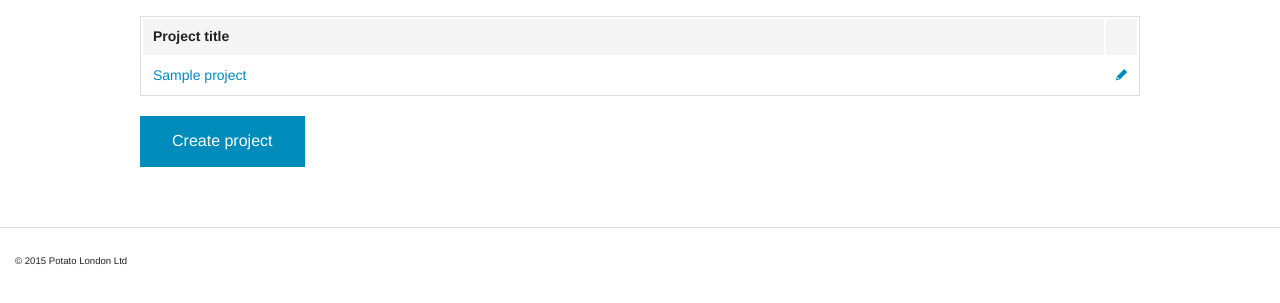
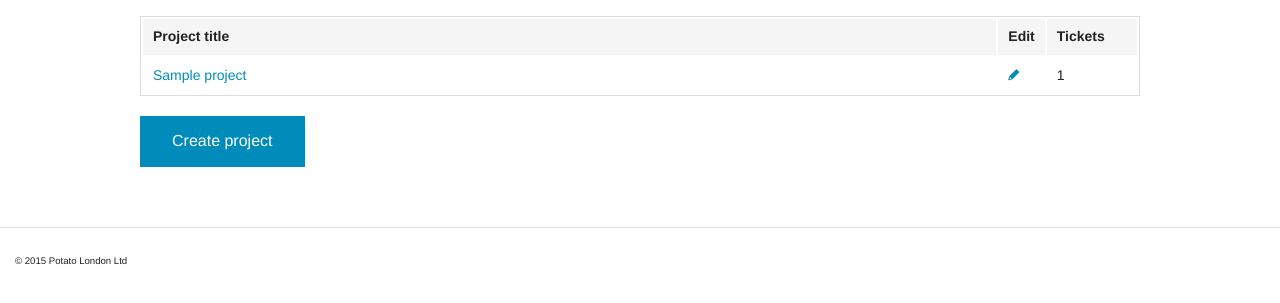
Before and after one commit to XOyarz/potato-app, a Django app: template tracker/templates/site/project_list.html in a window 1280 px wide. Shown: the part 45-348 px from the top of the page. Run offline with Django 3.2, Linux system fonts and the light colour scheme; the template is opened without the code that fills it: most values are stand-ins (such as "Sample title", 1, 10 or a date in 2020).

Commit message:
Added Ticket Count Column to Project List page

```diff
--- a/tracker/templates/site/project_list.html
+++ b/tracker/templates/site/project_list.html
@@ -7,7 +7,8 @@
 			<thead>
 				<tr>
 					<th width="1200">Project title</th>
-					<th></th>
+					<th>Edit</th>
+					<th width="100">Tickets</th>
 				</tr>
 			</thead>
 			<tbody>
@@ -19,6 +20,9 @@
 							<i class="fi-pencil"></i>
 						</a>
 					</td>
+					<td>
+						{{ project.tickets.count }}
+					</td>
 				</tr>
 				{% endfor %}
 			</tbody>
```
